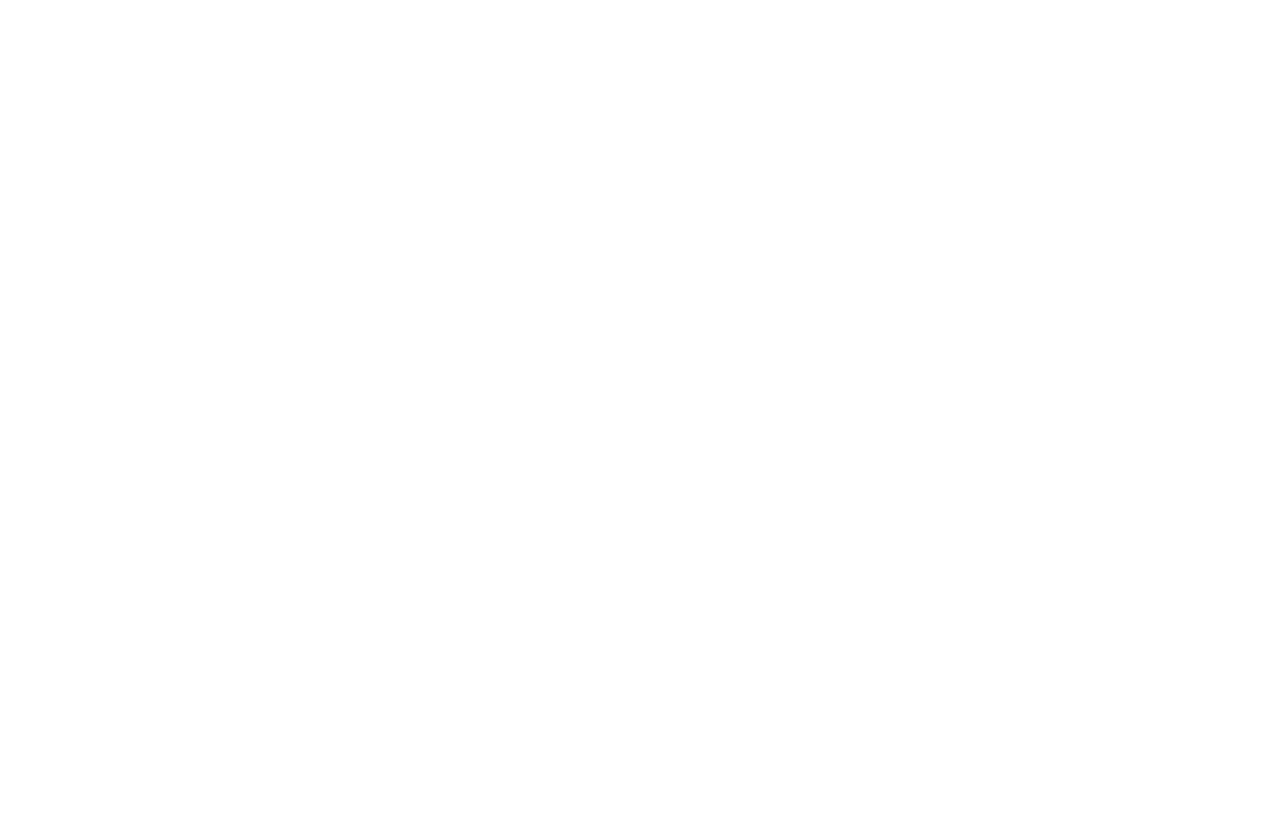
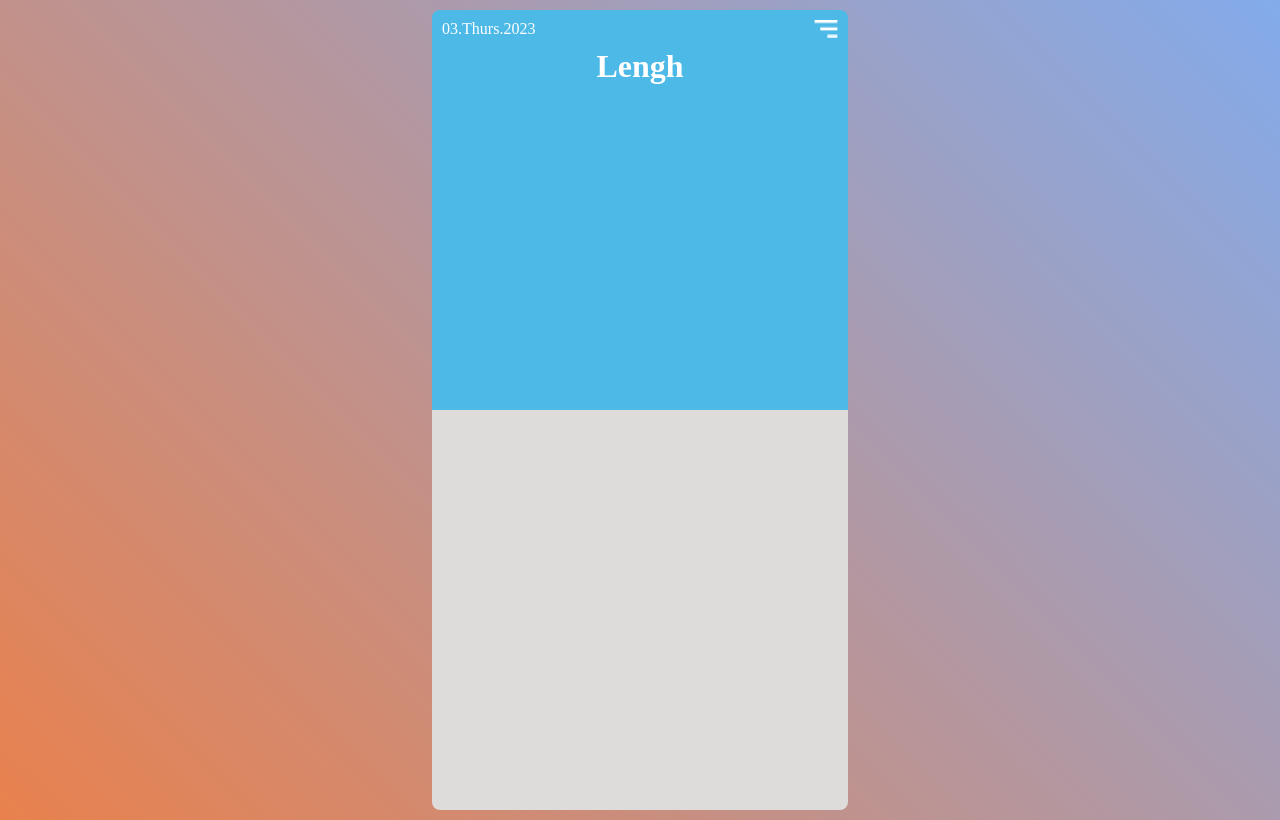
Before and after one commit to EwiJosepha/measuringUConvertor, a plain HTML site: page index.html in a window 1280 px wide. Drawn offline with Linux system fonts and the light colour scheme.

Commit message:
building ui

```diff
--- a/assets/styles/style.css
+++ b/assets/styles/style.css
@@ -0,0 +1,49 @@
+* {
+  padding: 0;
+  margin: 0;
+  box-sizing: border-box;
+}
+
+body {
+  background: linear-gradient(45deg, #e9814d, #83abeb);
+  width: 100%;
+  height: 100%;
+  padding: 10px;
+}
+
+.wrapper {
+  display: flex;
+  margin: 0 auto;
+  width: 33%;
+  height: 100vh;
+  display: flex;
+  flex-direction: column;
+  background-color: #ece3e3;
+  border: 1px solid linear-gradient(to bottom, #4cb9e7 50%, #dedbdb 50%);
+  border-radius: 8px;
+  border: none;
+  background: linear-gradient(to bottom, #4cb9e7 50%, #dedbdb 50%)
+}
+
+.top-section {
+  width: 33%;
+}
+.bottom-section {
+  width: 33%;
+}
+
+.date-icon {
+  display: flex;
+  justify-content: space-between;
+  padding-top: 30px;
+  padding: 10px;
+}
+
+p {
+  color: #fff;
+}
+
+h1 {
+  color: #fff;
+  text-align: center;
+}
--- a/index.html
+++ b/index.html
@@ -7,7 +7,16 @@
   <title>Measuring Unit Converter</title>
 </head>
 <body>
-
+  <div class="wrapper">
+    <div class="top-sec">
+      <div class="date-icon">
+        <p>03.Thurs.2023</p>
+        <img src="./assets/images/navbar-toggler.png" alt="Toogler">
+      </div>
+      <h1>Lengh</h1>
+    </div>
+    <div class="bottom-sec"></div>
+  </div>
 
   <script src="assets/script/script.js"></script>
 </body>
```
Also changed, not shown: assets/images/navbar-toggler.png (added).
